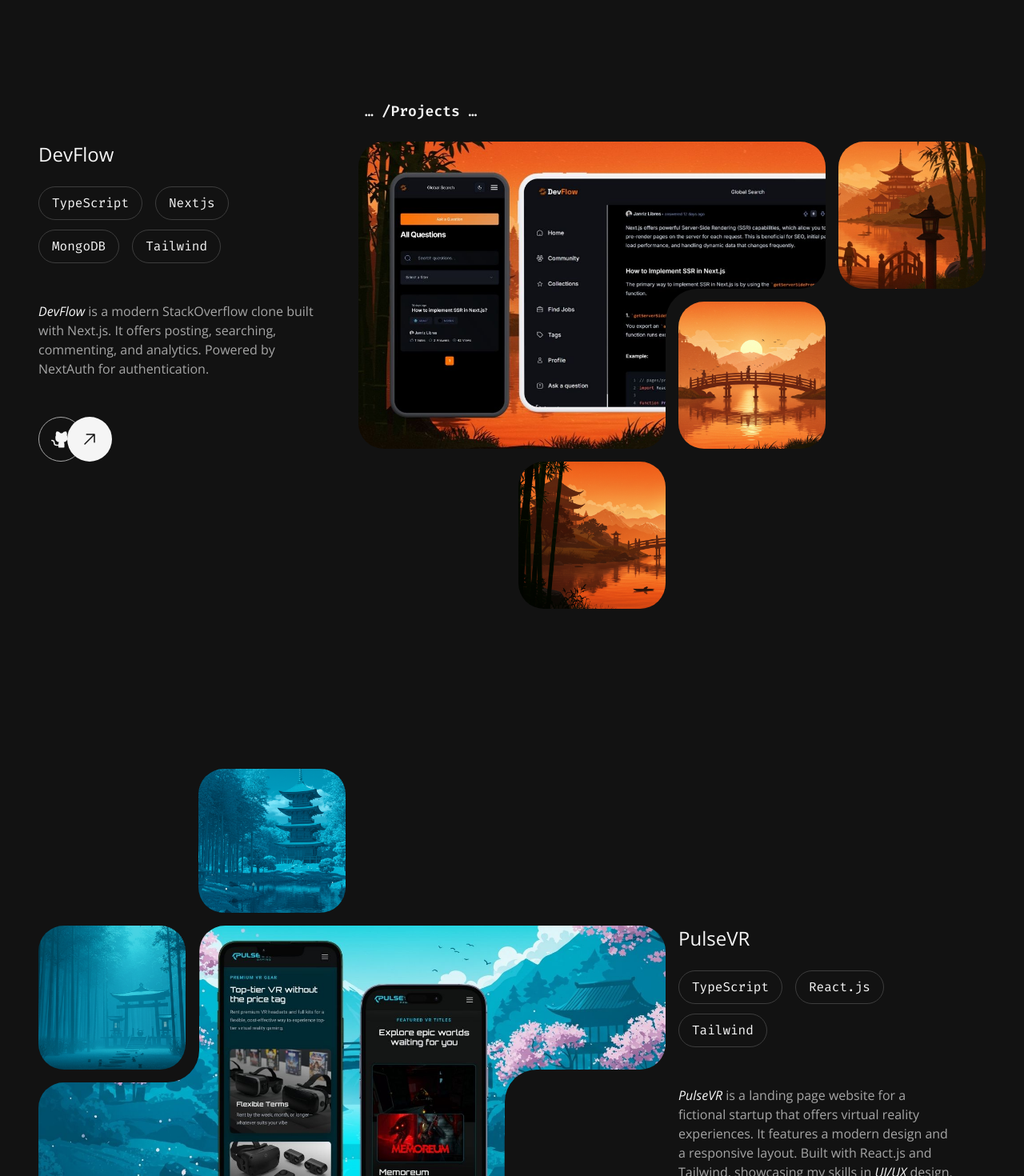
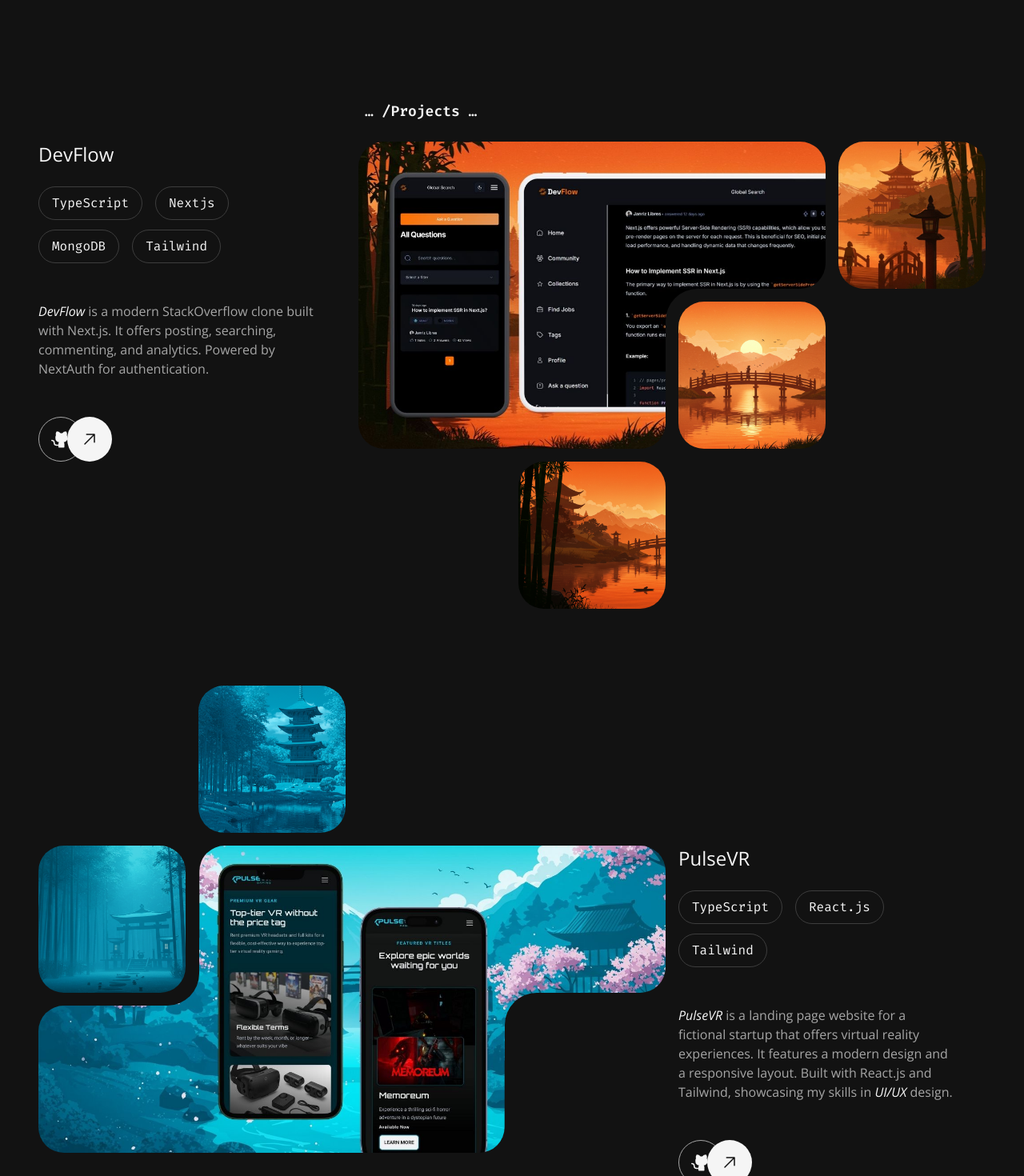
Before and after one commit to janrizmlibres/dev-portfolio, a React (Vite) app: page / in a window 1280 px wide. Shown: the part 2000-3470 px from the top of the page at 80% size. Built offline with nearby package versions, Linux system fonts and the light colour scheme.

Commit message:
continue developing projects section

```diff
--- a/src/components/Projects.tsx
+++ b/src/components/Projects.tsx
@@ -9,7 +9,7 @@ import ProjectPanel from "./shared/ProjectPanel";
 const Projects = () => {
   return (
     <section
-      className="custom-container mb-12 px-4 sm:px-8 lg:px-12"
+      className="custom-container mb-48 px-4 sm:px-8 lg:px-12"
       id="projects"
     >
       <div className="grid grid-cols-5 gap-4 lg:grid-cols-6">
@@ -21,21 +21,22 @@ const Projects = () => {
         </motion.h2>
       </div>
 
+      <div className="space-y-24">
         <ProjectPanel>
           <motion.div
             {...animateOnScroll(fadeUp)}
-          className="group relative col-span-3 col-start-3 row-span-2 flex rounded-4xl"
+            className="group relative col-span-3 row-span-2 flex rounded-4xl md:col-start-3"
           >
-          <div className="absolute inset-0 bg-project-one-three bg-size-[auto_100%] transition-all duration-300 clip-path-[inset(0_0_calc(50%+0.5rem)_0_round_2rem_2rem_2rem_0)] group-hover:bg-size-[auto_105%] group-active:bg-size-[auto_105%]"></div>
-          <div className="absolute inset-0 bg-project-one-three bg-size-[auto_100%] transition-all duration-300 clip-path-[inset(calc(50%-1.5rem)_calc(33.33%+0.33rem)_0_0_round_0_0_2rem_2rem)] group-hover:bg-size-[auto_105%] group-active:bg-size-[auto_105%]"></div>
-          <div className="absolute inset-0 bg-project-one-three bg-size-[auto_100%] transition-all duration-300 clip-path-[inset(calc(50%-0.6rem)_20%_25%_calc(100%-(33.33%+0.33rem)-0.1rem))] group-hover:bg-size-[auto_105%] group-active:bg-size-[auto_105%]"></div>
+            <div className="absolute inset-0 bg-project-one-three bg-size-[auto_100%] bg-left transition-all duration-300 clip-path-[inset(0_0_calc(50%+0.5rem)_0_round_2rem_2rem_2rem_0)] group-hover:bg-size-[auto_105%] group-active:bg-size-[auto_105%]"></div>
+            <div className="absolute inset-0 bg-project-one-three bg-size-[auto_100%] bg-left transition-all duration-300 clip-path-[inset(calc(50%-1.5rem)_calc(33.33%+0.33rem)_0_0_round_0_0_2rem_2rem)] group-hover:bg-size-[auto_105%] group-active:bg-size-[auto_105%]"></div>
+            <div className="absolute inset-0 bg-project-one-three bg-size-[auto_100%] bg-left transition-all duration-300 clip-path-[inset(calc(50%-0.6rem)_20%_25%_calc(100%-(33.33%+0.33rem)-0.1rem))] group-hover:bg-size-[auto_105%] group-active:bg-size-[auto_105%]"></div>
 
             <div className="z-1 mt-auto ml-auto h-[calc(50%+0.5rem)] w-[calc(33.33%+0.33rem)] rounded-tl-[2.5rem] bg-dark-100 pt-4 pl-4"></div>
           </motion.div>
 
           <motion.a
             {...animateOnScroll(fadeUp)}
-          className="group absolute inset-0 z-1 col-span-1 col-start-5 row-span-1 row-start-2 flex items-center justify-center overflow-hidden rounded-4xl bg-project-one-two bg-size-[auto_120%] bg-center transition-all duration-300 hover:bg-size-[auto_130%] active:bg-size-[auto_130%]"
+            className="group absolute inset-0 z-1 col-span-1 col-start-3 row-span-1 row-start-2 flex items-center justify-center overflow-hidden rounded-4xl bg-project-one-two bg-size-[auto_120%] bg-center transition-all duration-300 hover:bg-size-[auto_130%] active:bg-size-[auto_130%] md:col-start-5"
             href="https://devflow-clone-app.vercel.app/"
             target="_blank"
           >
@@ -43,7 +44,7 @@ const Projects = () => {
 
             <ButtonPrompt
               iconName="Github"
-            className="opacity-0 transition-all duration-300 group-hover:opacity-100 group-active:opacity-100"
+              className="pointer-events-none opacity-0 transition-all duration-300 group-hover:opacity-100 group-active:opacity-100"
             />
           </motion.a>
 
@@ -54,18 +55,18 @@ const Projects = () => {
 
           <motion.div
             {...animateOnScroll(fadeUp)}
-          className="col-start-4 row-start-3 rounded-4xl bg-project-one-four bg-size-[auto_120%] bg-left transition-all duration-300 hover:bg-size-[auto_130%] active:bg-size-[auto_130%]"
+            className="col-start-2 row-start-3 rounded-4xl bg-project-one-four bg-size-[auto_120%] bg-left transition-all duration-300 hover:bg-size-[auto_130%] active:bg-size-[auto_130%] md:col-start-4"
           ></motion.div>
 
-        <div className="col-span-2 row-span-4 row-start-1">
+          <div className="col-span-3 row-start-4 md:col-span-2 md:row-span-3 md:row-start-1">
             <ProjectDetails
               title="DevFlow"
               href="https://github.com/janrizmlibres/devflow-clone-app"
               tools={["TypeScript", "Nextjs", "MongoDB", "Tailwind"]}
             >
-            <em>DevFlow</em> is a modern StackOverflow clone built with Next.js.
-            It offers posting, searching, commenting, and analytics. Powered by
-            NextAuth for authentication.
+              <em>DevFlow</em> is a modern StackOverflow clone built with
+              Next.js. It offers posting, searching, commenting, and analytics.
+              Powered by NextAuth for authentication.
             </ProjectDetails>
           </div>
         </ProjectPanel>
@@ -81,7 +82,7 @@ const Projects = () => {
 
             <ButtonPrompt
               iconName="Github"
-            className="opacity-0 transition-all duration-300 group-hover:opacity-100 group-active:opacity-100"
+              className="pointer-events-none opacity-0 transition-all duration-300 group-hover:opacity-100 group-active:opacity-100"
             />
           </motion.a>
 
@@ -127,19 +128,20 @@ const Projects = () => {
             className="absolute inset-0 z-1 col-span-1 col-start-1 row-span-1 row-start-2 rounded-4xl bg-project-two-one bg-size-[auto_120%] bg-center transition-all duration-300 hover:bg-size-[auto_130%] active:bg-size-[auto_130%]"
           ></motion.div>
 
-        <div className="col-span-2 col-start-4 row-span-4 row-start-2 lg:col-start-5">
+          <div className="col-span-3 row-start-4 md:col-span-2 md:col-start-4 md:row-span-2 md:row-start-2 lg:col-start-5">
             <ProjectDetails
               title="PulseVR"
               href="https://github.com/janrizmlibres/pulse-vr"
               tools={["TypeScript", "React.js", "Tailwind"]}
             >
               <em>PulseVR</em> is a landing page website for a fictional startup
-            that offers virtual reality experiences. It features a modern design
-            and a responsive layout. Built with React.js and Tailwind,
+              that offers virtual reality experiences. It features a modern
+              design and a responsive layout. Built with React.js and Tailwind,
               showcasing my skills in <em>UI/UX</em> design.
             </ProjectDetails>
           </div>
         </ProjectPanel>
+      </div>
     </section>
   );
 };
--- a/src/index.css
+++ b/src/index.css
@@ -83,7 +83,7 @@
 }
 
 @utility project-grid {
-  @apply grid grid-cols-5 grid-rows-4 gap-4 lg:grid-cols-6;
+  @apply grid grid-cols-3 grid-rows-4 gap-4 md:grid-cols-5 md:grid-rows-3 lg:grid-cols-6;
 }
 
 @utility clip-path-* {
```
Lines whose indentation alone changed are shown as unchanged.
